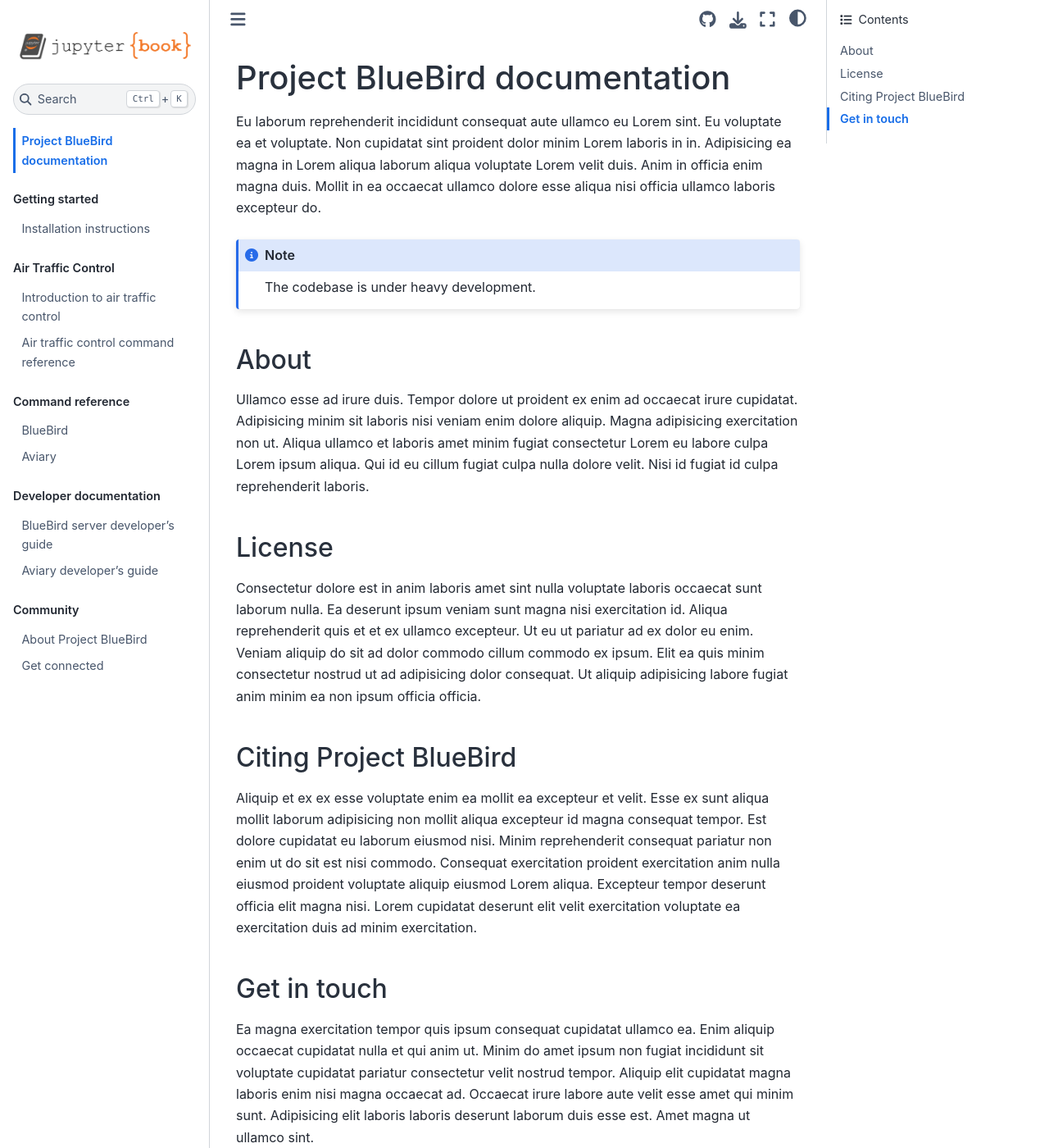
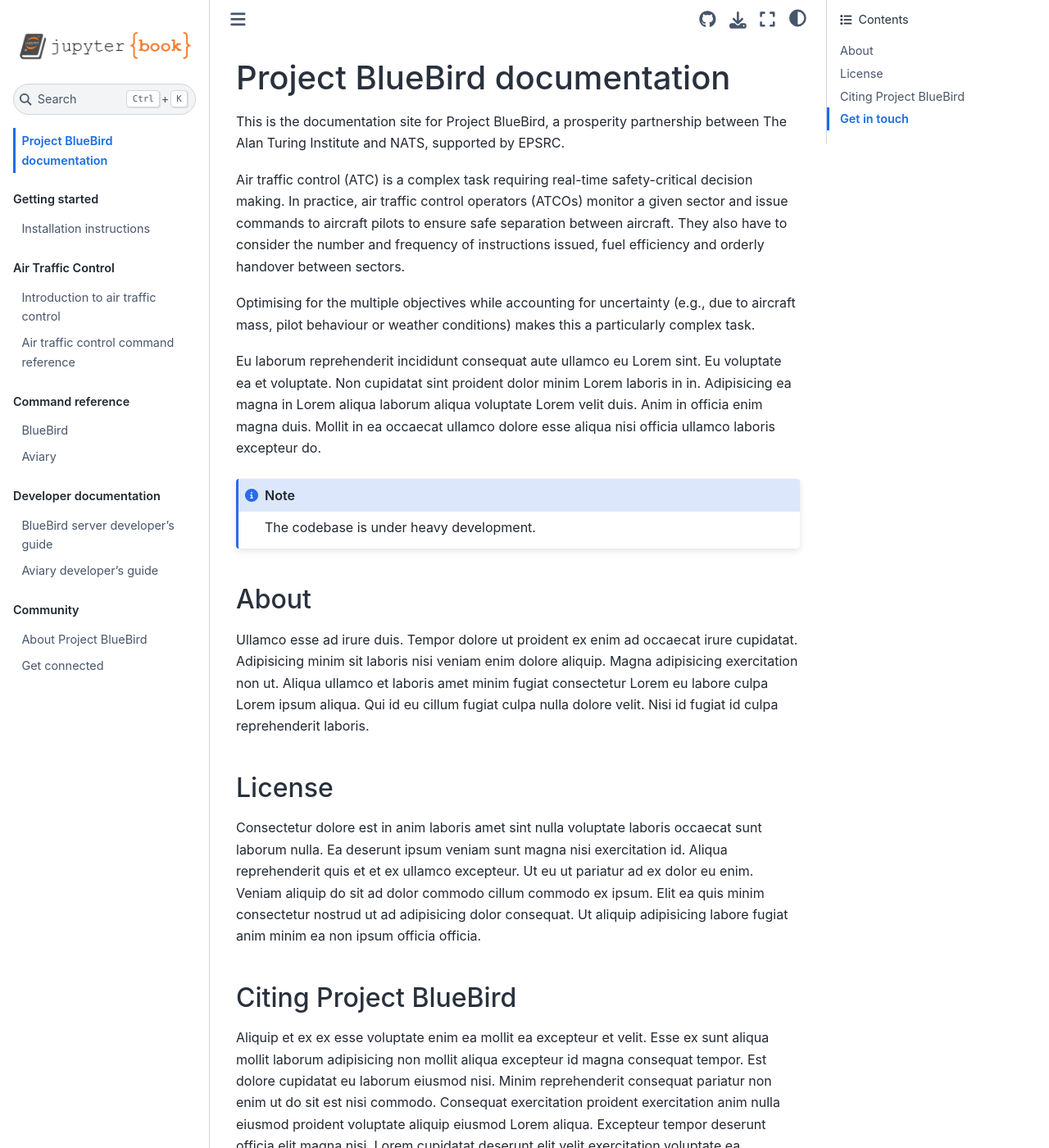
Before and after one commit to project-bluebird/docs, a Jupyter Book: the page built from intro.md, in a window 1280 px wide and 1400 px high. Shown: the whole window at 82% size. Built offline with Jupyter Book 1.0.4 settings and Sphinx 7.4.7 and the Sphinx Book theme 1.1.4, drawn with Linux system fonts in a browser that asks for light colours; pages that are not in the unit, such as notebooks, are missing from menus; some of the changed text lies outside the part shown.

Commit message:
update intro

```diff
--- a/intro.md
+++ b/intro.md
@@ -1,4 +1,11 @@
 # Project BlueBird documentation
+
+This is the documentation site for Project BlueBird, a prosperity partnership between The Alan Turing Institute and NATS, supported by EPSRC.
+
+
+Air traffic control (ATC) is a complex task requiring real-time safety-critical decision making. In practice, air traffic control operators (ATCOs) monitor a given sector and issue commands to aircraft pilots to ensure safe separation between aircraft. They also have to consider the number and frequency of instructions issued, fuel efficiency and orderly handover between sectors.
+
+Optimising for the multiple objectives while accounting for uncertainty (e.g., due to aircraft mass, pilot behaviour or weather conditions) makes this a particularly complex task.
 
 Eu laborum reprehenderit incididunt consequat aute ullamco eu Lorem sint. Eu voluptate ea et voluptate. Non cupidatat sint proident dolor minim Lorem laboris in in. Adipisicing ea magna in Lorem aliqua laborum aliqua voluptate Lorem velit duis. Anim in officia enim magna duis. Mollit in ea occaecat ullamco dolore esse aliqua nisi officia ullamco laboris excepteur do.
 
@@ -21,4 +28,4 @@
 
 ## Get in touch
 
-Ea magna exercitation tempor quis ipsum consequat cupidatat ullamco ea. Enim aliquip occaecat cupidatat nulla et qui anim ut. Minim do amet ipsum non fugiat incididunt sit voluptate cupidatat pariatur consectetur velit nostrud tempor. Aliquip elit cupidatat magna laboris enim nisi magna occaecat ad. Occaecat irure labore aute velit esse amet qui minim sunt. Adipisicing elit laboris laboris deserunt laborum duis esse est. Amet magna ut ullamco sint.
+Here is a link to BlueBird's [twitter](https://twitter.com/bluebirdai) account. More information on the project can be found on the [Turing website](https://www.turing.ac.uk/research/research-projects/project-bluebird-ai-system-air-traffic-control).
```
